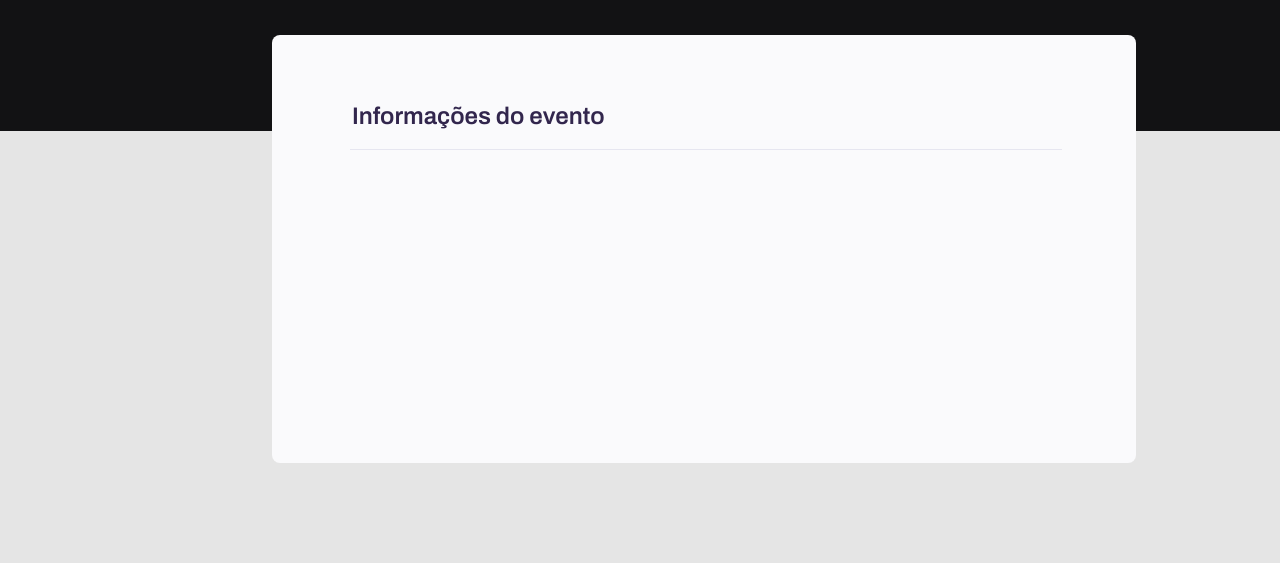
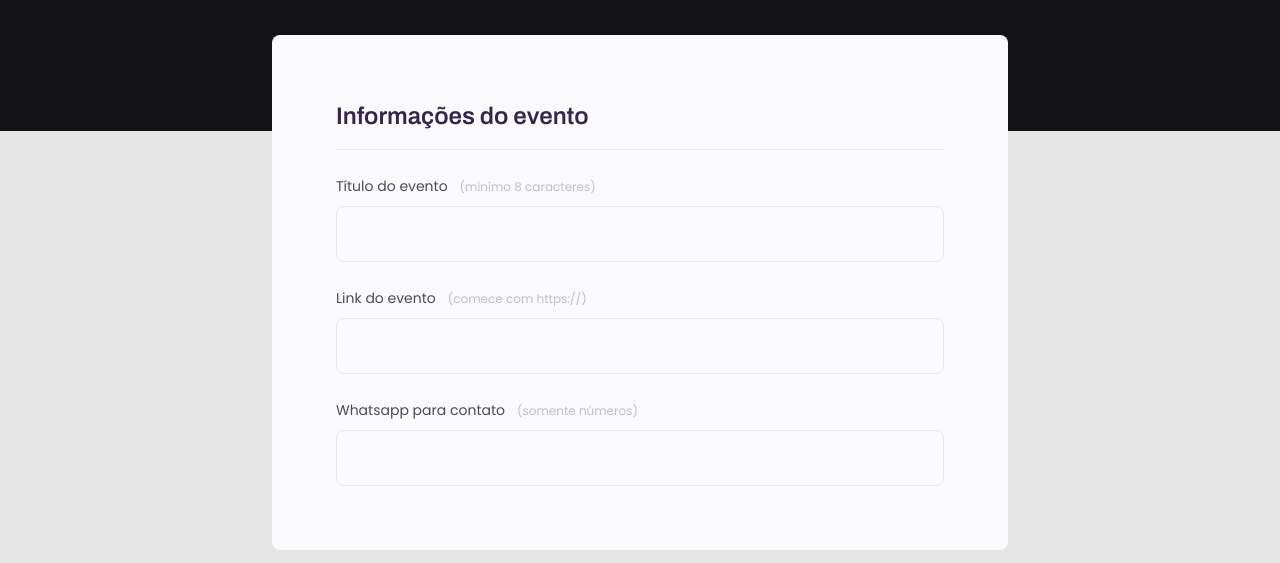
Before and after one commit to alessandraouriques/Explorer, a plain HTML site: page Projeto 02/index.html in a window 1280 px wide. Shown: the part 237-800 px from the top of the page. Drawn offline with Linux system fonts and the light colour scheme.

Commit message:
continuando fieldset

```diff
--- a/Projeto 02/index.html
+++ b/Projeto 02/index.html
@@ -23,13 +23,33 @@
       </header>
 
       <form>
+        <fieldset>
+          <div class="fieldset-wrapper">
+            <legend>Informações do evento</legend>
 
-        <fieldset>
-          <legend>Informações do evento</legend>
+            <div class="input-wrapper">
+              <label for="event-title"
+                >Título do evento<span>(mínimo 8 caracteres)</span></label
+              >
+              <input type="text" id="event-title" />
+            </div>
+
+          <div class="input-wrapper">
+            <label for="event-link"
+              >Link do evento<span>(comece com https://)</span></label
+            >
+            <input type="text" id="event-title" />
+          </div>
+
+          <div class="input-wrapper">
+            <label for="event-link"
+              >Whatsapp para contato<span>(somente números)</span></label
+            >
+            <input type="text" id="event-title" />
+          </div>
+
+        </div>
         </fieldset>
-
-
-
       </form>
     </div>
   </body>
--- a/Projeto 02/style.css
+++ b/Projeto 02/style.css
@@ -1,6 +1,16 @@
+*{
+  margin: 0;
+  padding: 0;
+  box-sizing: border-box;
+
+}
+
+body, input, button, select, textarea {
+  font-family: 'Poppins', sans-serif;
+}
+
 body {
-  font-family: "Archivo", sans-serif;
-  background: #E5E5E5;;
+  background: #e5e5e5;
 }
 
 body::before {
@@ -31,6 +41,7 @@ header h1 {
   font-size: 36px;
   line-height: 42px;
   color: white;
+  margin-bottom: 24px;
 }
 
 header p {
@@ -41,7 +52,7 @@ header p {
 }
 
 form {
-  background: #FAFAFC;
+  background: #fafafc;
   margin-top: 38px;
   border-radius: 8px;
   width: 736px;
@@ -51,7 +62,13 @@ form {
 
 fieldset {
   border: none;
-  color: #32264D;
+  color: #32264d;
+}
+
+.fieldset-wrapper {
+  display: flex;
+  flex-direction: column;
+  gap: 24px;
 }
 
 fieldset legend {
@@ -59,7 +76,37 @@ fieldset legend {
   font-weight: 600;
   font-size: 24px;
   line-height: 34px;
-  border-bottom: 1px solid #E6E6F0;
+  border-bottom: 1px solid #e6e6f0;
   width: 100%;
   padding-bottom: 16px;
 }
+
+.input-wrapper {
+  display: flex;
+  flex-direction: column;
+}
+
+.input-wrapper label {
+  font-size: 14px;
+  line-height: 24px;
+  color: #4e4958;
+  margin-bottom: 8px;
+}
+
+.input-wrapper label span {
+  margin-left: 12px;
+  font-size: 12px;
+  line-height: 20px;
+  color: #c1bccc;
+}
+
+.input-wrapper input {
+  background: #FAFAFC;
+  border: 1px solid #E6E6F0;
+  border-radius: 8px;
+  height: 56px;
+  padding: 0 24px;
+  font-size: 16px;
+  line-height: 26px;
+  color: #C1BCCC;
+}
```
